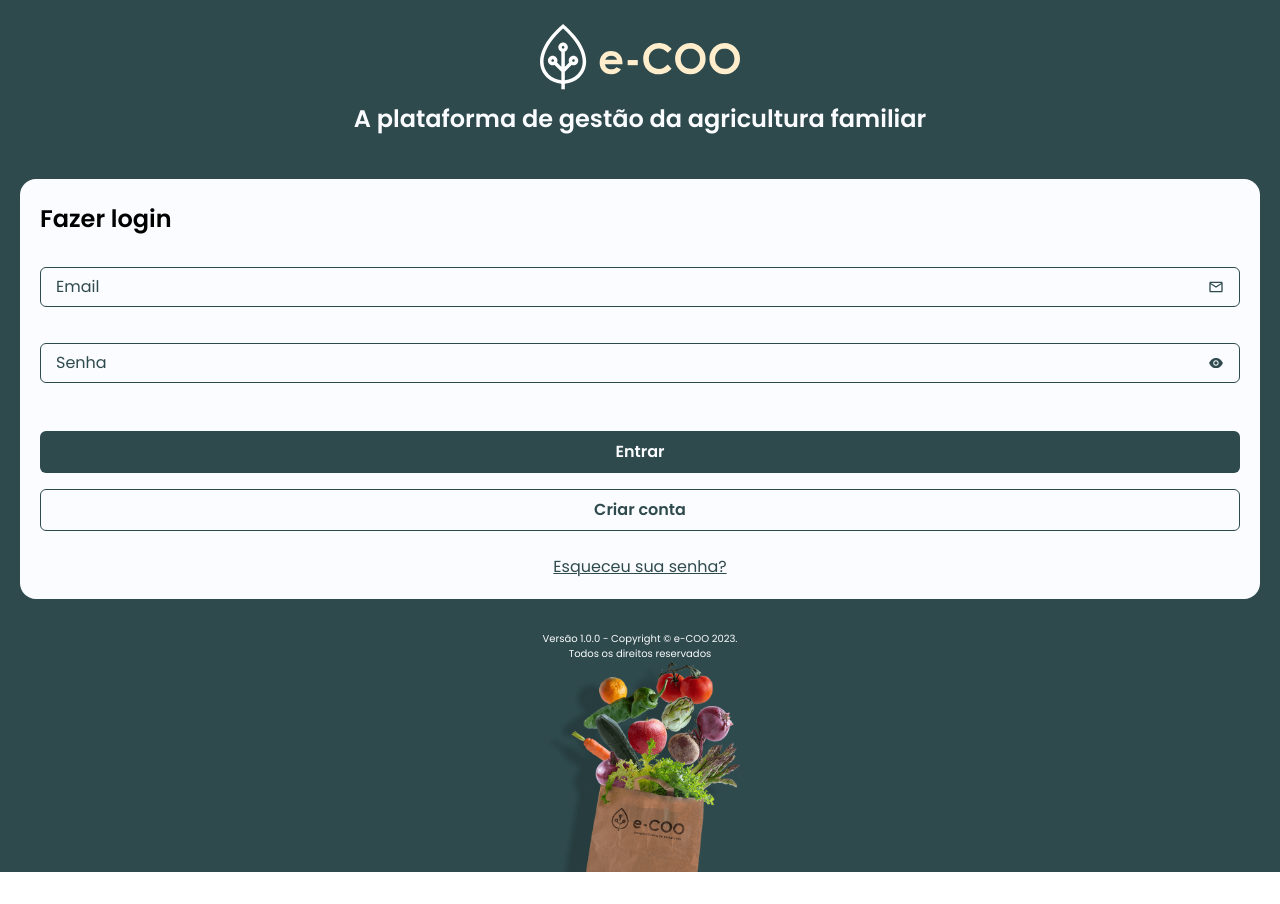
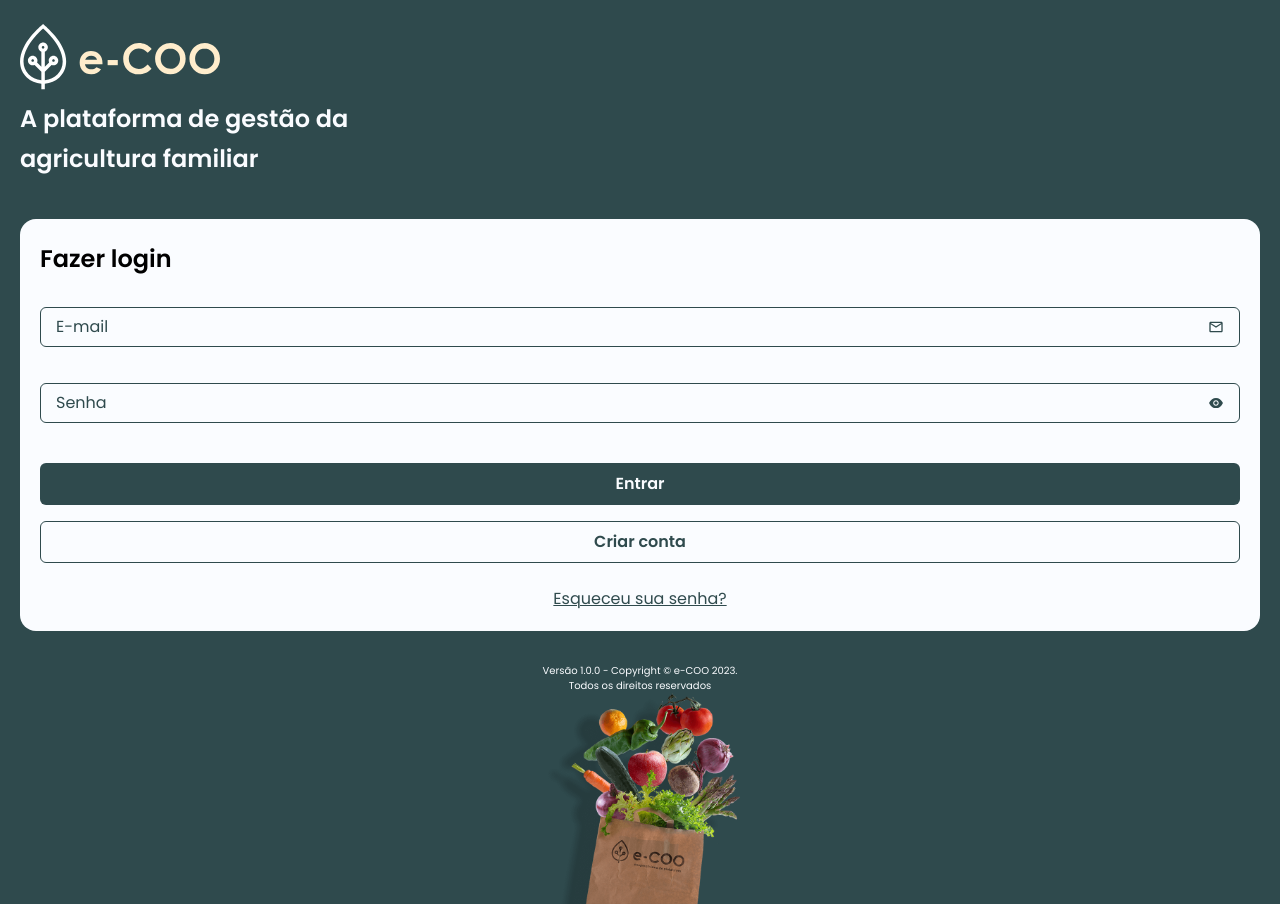
Before and after one commit to mb4ndeira/ecoo-apps, a Next.js app: page /login in a window 1280 px wide. Before the commit the page ends 872 px from the top, so only its background shows below. Built offline with nearby package versions, Linux system fonts and the light colour scheme.

Commit message:
feat: add authentication form validation

```diff
--- a/package.json
+++ b/package.json
@@ -10,6 +10,7 @@
   },
   "dependencies": {
     "@formkit/auto-animate": "^0.7.0",
+    "@hookform/resolvers": "^3.3.1",
     "@radix-ui/react-form": "^0.0.3",
     "@radix-ui/react-visually-hidden": "^1.0.3",
     "@types/react": "18.2.20",
@@ -18,9 +19,11 @@
     "react-aria": "^3.27.0",
     "react-aria-components": "^1.0.0-alpha.6",
     "react-dom": "18.2.0",
+    "react-hook-form": "^7.46.1",
     "react-icons": "^4.10.1",
     "tailwindcss": "3.3.3",
-    "typescript": "5.1.6"
+    "typescript": "5.1.6",
+    "yup": "^1.2.0"
   },
   "devDependencies": {
     "@types/node": "20.4.10",
--- a/src/app/login/components/authentication.tsx
+++ b/src/app/login/components/authentication.tsx
@@ -1,12 +1,34 @@
-'use-client'
+'use client'
 
 import Input from "@/components/Input"
 import { MdMailOutline } from "react-icons/md";
 import { AiFillEye } from "react-icons/ai"
+import * as yup from "yup";
+import { useForm } from "react-hook-form";
+import { yupResolver } from "@hookform/resolvers/yup";
+
+const schema = yup.object({
+  email: yup.string().required("Informe o e-mail").email("Email inválido"),
+  password: yup.string().required("Informe a senha").min(6, "Mínimo 6 dígitos"),
+});
+
+type IFormInputs = yup.InferType<typeof schema>;
 
 export default function Authentication() {
+  const resolver = yupResolver<IFormInputs>(schema);
+
+  const {
+    register,
+    formState: { errors },
+    handleSubmit,
+  } = useForm({ resolver });
+
+  async function onSubmit({ email, password }: IFormInputs) {
+    console.log({ email, password })
+  }
+
   return (
-    <>
+    <form onSubmit={handleSubmit(onSubmit)}>
       <span className='text-2xl text- leading-10 font-semibold'>
         Fazer login
       </span>
@@ -14,18 +36,25 @@
       <div className='mt-4'/>
 
       <Input
-        label='Email'
+        label='E-mail'
         icon={<MdMailOutline />}
+        register={{...register("email")}}
+        error={errors.email?.message}
       />
 
       <Input
         label='Senha'
         icon={<AiFillEye />}
+        register={{...register("password")}}
+        error={errors.password?.message}
       />
 
-      <button className="text-center h-[42px] bg-slate-gray text-ghost-white-100 rounded-md w-full p-2 font-semibold mt-6">
+      <button
+        className="text-center h-[42px] bg-slate-gray text-ghost-white-100 rounded-md w-full p-2 font-semibold mt-4"
+        type="submit"
+      >
         Entrar
       </button>
-    </>
+    </form>
   )
 }
--- a/src/app/login/page.tsx
+++ b/src/app/login/page.tsx
@@ -12,10 +12,10 @@
           width={200}
           height={80}
           alt="e-COO"
-          className='mx-auto'
       />
-      <span className=' text-2xl text-ghost-white-base leading-10 font-semibold mt-2 mb-10 text-center'>
-        A plataforma de gestão da agricultura familiar
+      <span className=' text-2xl text-ghost-white-base leading-10 font-semibold mt-2 mb-10'>
+        A plataforma de gestão da <br />
+        agricultura familiar
       </span>
 
       <div className="bg-ghost-white-base px-5 py-5 rounded-2xl tran">
--- a/src/components/Error/index.tsx
+++ b/src/components/Error/index.tsx
@@ -7,7 +7,7 @@
 
 function Error({ message }: IErrorsProps): JSX.Element {
   return (
-    <div className='flex text-[#ED1C24] items-center gap-2 h-12 -mt-7'>
+    <div className='flex text-[#ED1C24] items-center gap-1 h-12 -mt-8 ml-4 text-sm'>
       <FiAlertTriangle color="#ED1C24" />
       {message || ''}
     </div>
--- a/src/components/Input/index.tsx
+++ b/src/components/Input/index.tsx
@@ -1,19 +1,20 @@
-'use client'
-
 import { ReactNode } from "react";
 import Error from "../Error";
+import { UseFormRegisterReturn } from "react-hook-form";
 
 interface Props {
   // type: string;
   error?: string;
   icon: ReactNode;
   label: string;
+  register: UseFormRegisterReturn;
 }
 
-export default function Input({ label, icon, error }: Props) {
+export default function Input({ label, icon, error, register }: Props) {
   return (
     <div className="flex flex-col group text-slate-gray">
       <input
+        {...register}
         className="flex h-10 pointer-events-auto border-[1px] bg-ghost-white-100 px-4 rounded-md outline-none border-slate-gray peer mt-3"
         type="text"
         placeholder=""
```
Also changed, not shown: 1 other file (tests, documents, lock files or other folders).
